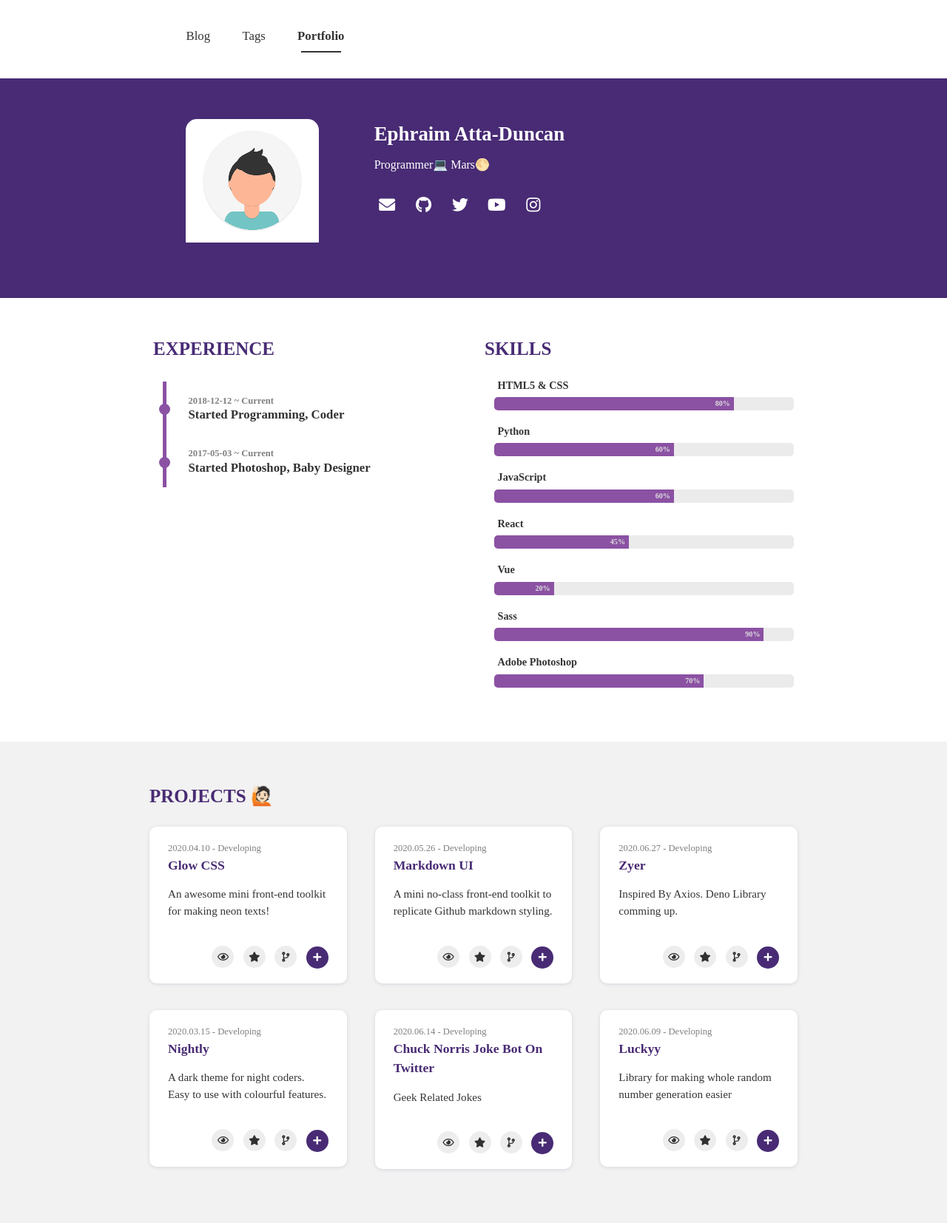
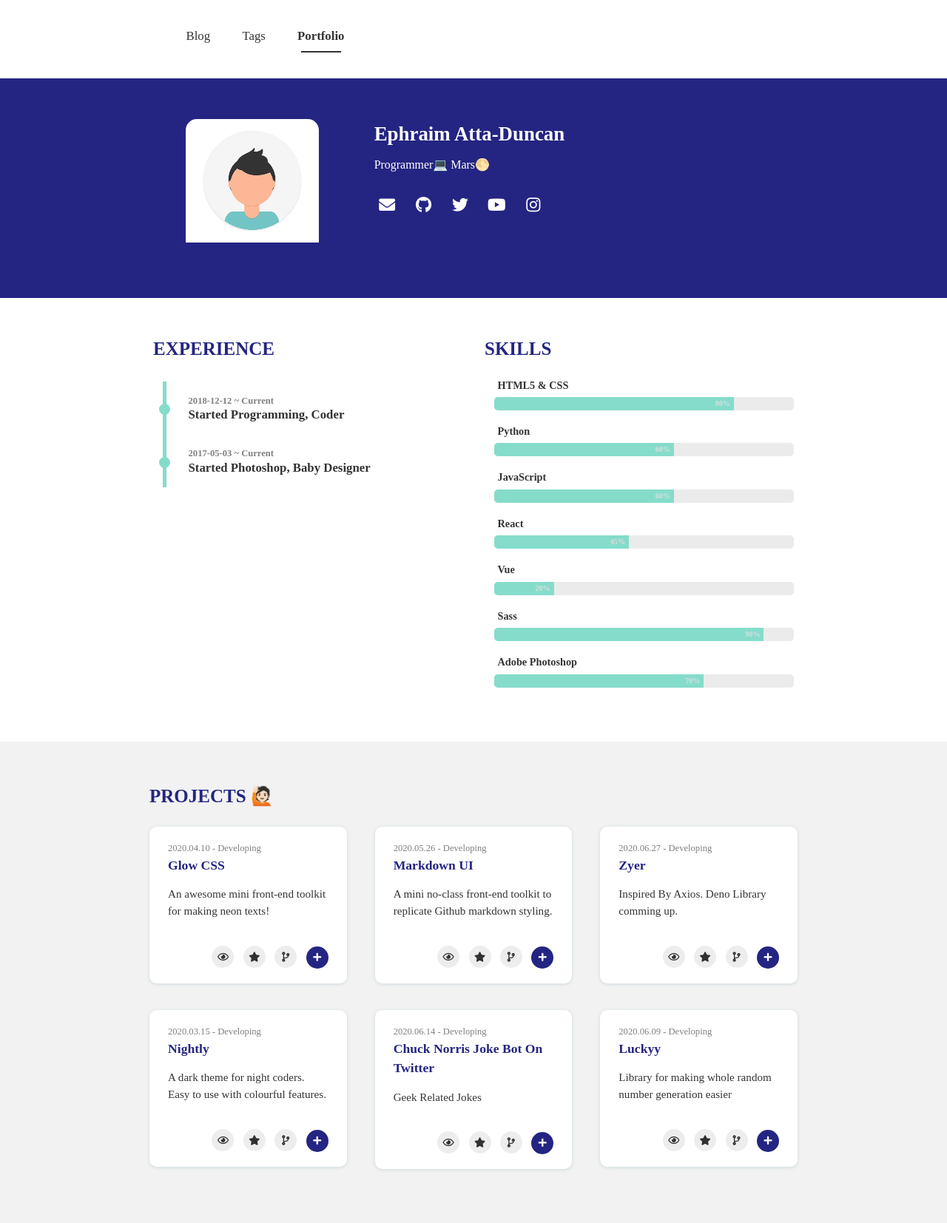
Before and after one commit to ephraimduncan/dephraiim.github.io, a Jekyll site: the page built from portfolio.html, in a window 1280 px wide. Shown: the whole page at 74% size. Built offline with Jekyll 4.4.1, drawn with Linux system fonts in a browser that asks for light colours; nearby versions of some CDN libraries; some web fonts are replaced.

Commit message:
update: new colors

```diff
--- a/_sass/base/_variable.scss
+++ b/_sass/base/_variable.scss
@@ -1,7 +1,7 @@
-$theme-color: #8b51a3;
+$theme-color: #85dccb;
 $theme-bright: #f7f4f9;
-$theme-dark: #482b74;
-$theme-dark2: #443063;
+$theme-dark: #242582;
+$theme-dark2: #03586b;
 $text: rgba(0, 0, 0, 0.8);
 $text-gray: rgba(0, 0, 0, 0.54);
 
```
